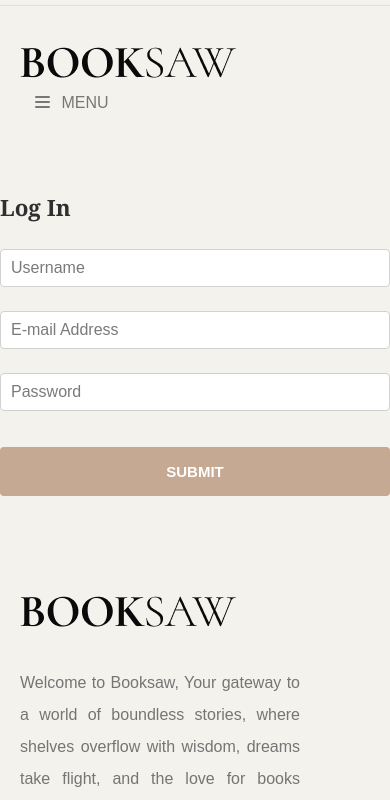
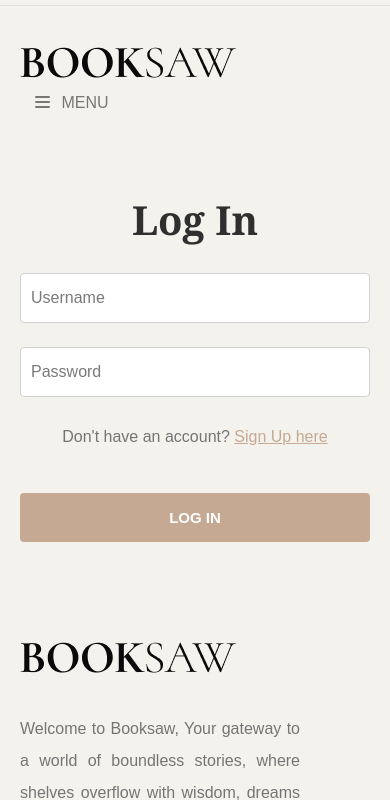
Before and after one commit to SaugatMgr/BookStore, a Django app: page /accounts/login/ in a window 390 px wide. Shown: the part 204-1004 px from the top of the page. Run offline with Django 4.2, Linux system fonts and the light colour scheme; some libraries are stand-ins or nearby versions; some web fonts are replaced.

Commit message:
customized login template

```diff
--- a/templates/registration/login.html
+++ b/templates/registration/login.html
@@ -1,41 +1,38 @@
 {% extends "_base.html" %}
 
 {% block content %}
+<div class="container" style="text-align: center;">
     <section class="comment-respond mb-5">
-    <h3>Log In</h3>
+        <h1>Log In</h1>
         <form action="" method="post" class="form-group mt-3">
             {% csrf_token %}
-        <input type="hidden" name="book" value="{{ book.pk }}">
             <div class="row">
-            <div class="col-md-6">
+                <div class="col-md-12">
                     <input class="u-full-width"
                         type="text"
                         name="username"
                         class="form-control mb-4 mr-4"
-                       placeholder="Username" />
-            </div>
-            <div class="col-md-6">
-                <input class="u-full-width"
-                       type="email"
-                       name="email"
-                       class="form-control mb-4"
-                       placeholder="E-mail Address" />
+                        placeholder="Username"
+                        style="height:50px;">
                 </div>
             </div>
             <div class="row">
-            <div class="col-md-6">
+                <div class="col-md-12">
                     <input class="u-full-width"
                         type="password"
                         name="password"
                         class="form-control mb-4"
-                       placeholder="Password" />
+                        placeholder="Password"
+                        style="height:50px;">
                 </div>
                 <div class="col-md-12">
+                    <p>Don't have an account? <a href="">Sign Up here</a></p>
                     <input class="btn btn-rounded btn-large btn-full"
                         type="submit"
-                       value="Submit" />
+                        value="Log In" />
                 </div>
             </div>
         </form>
     </section>
+</div>
 {% endblock content %}
```
Lines whose indentation alone changed are shown as unchanged.
